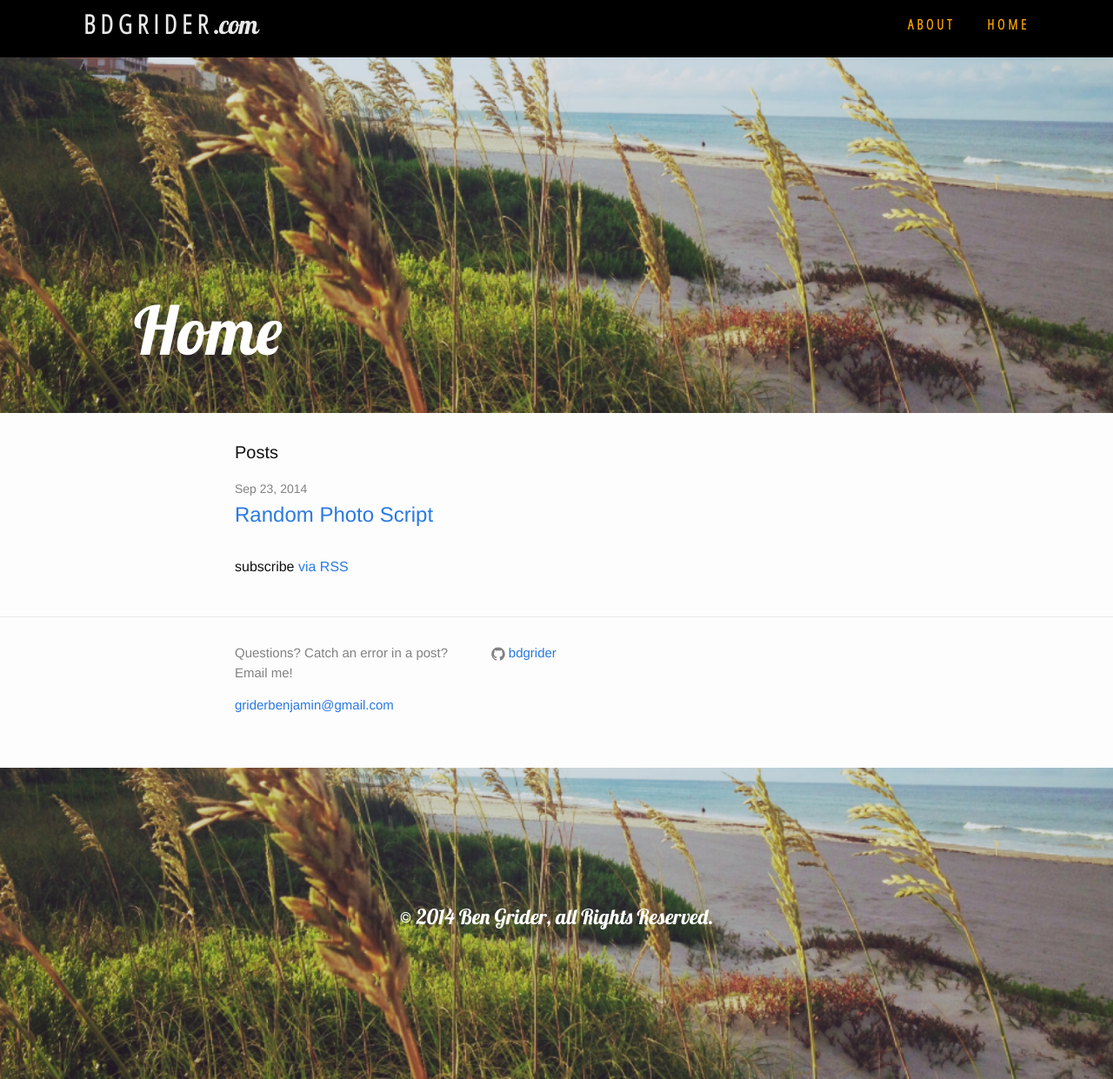
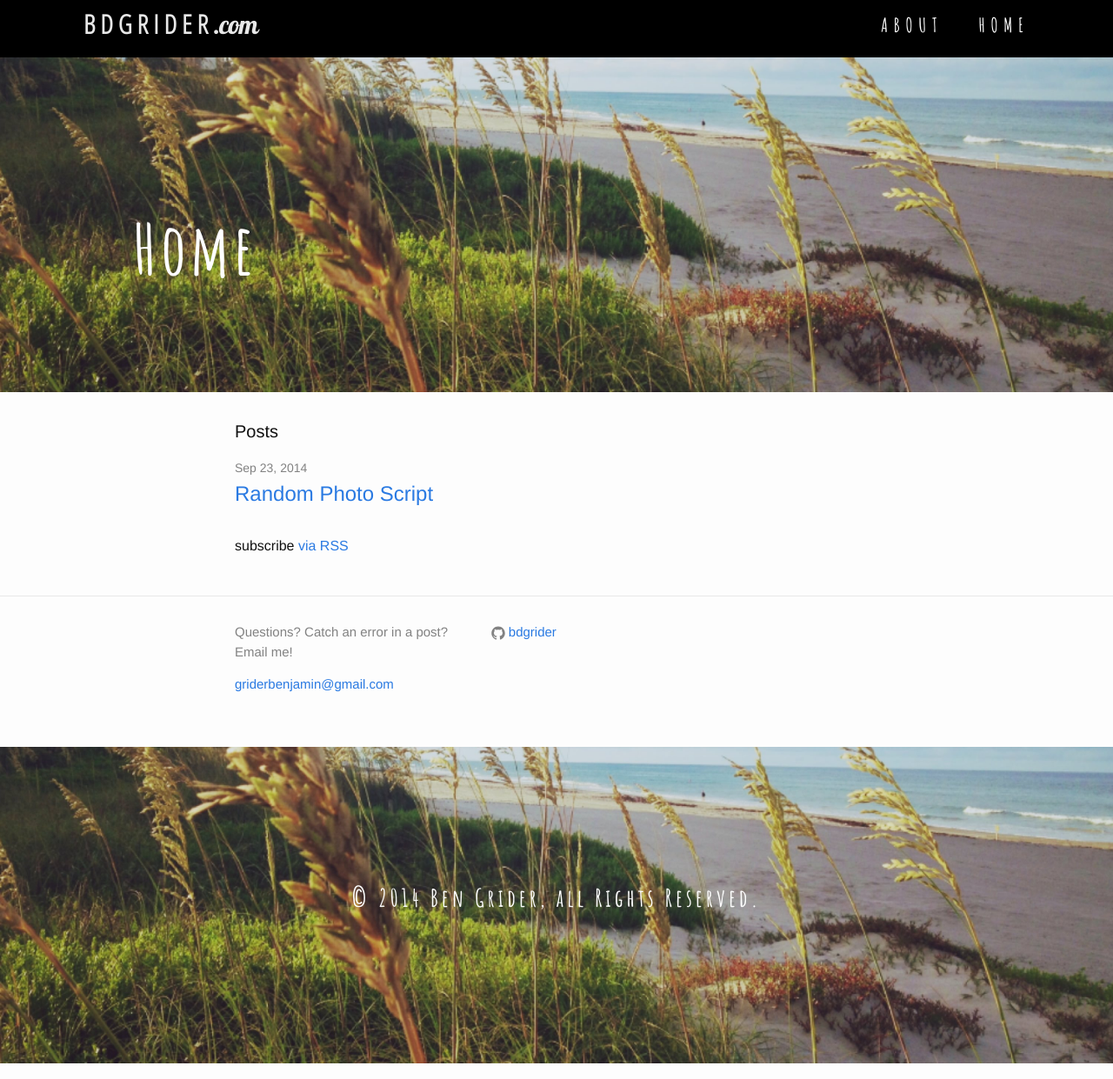
Before and after one commit to b-grider/bdgrider.github.io, a Jekyll site: the page built from index.html, in a window 1280 px wide and 1241 px high. Shown: the whole window at 87% size. Built offline with Jekyll 4.4.1, drawn with Linux system fonts in a browser that asks for light colours; nearby versions of some CDN libraries.

Commit message:
minified photos, changed header fonts

```diff
--- a/Gemfile
+++ b/Gemfile
@@ -2,9 +2,10 @@ source 'https://rubygems.org'
 
 require 'json'
 require 'open-uri'
-require 'rouge'
+#require 'rouge'
 require 'rbconfig'
 
-gem 'pygments.rb', '0.5.0'
+#gem 'pygments.rb', '0.5.0'
 versions = JSON.parse(open('https://pages.github.com/versions.json').read)
 gem 'github-pages', versions['github-pages']
+gem 'rouge', '1.7.4'
--- a/_config.yml
+++ b/_config.yml
@@ -9,4 +9,4 @@ github_username: bdgrider
 
 # Build settings
 markdown: kramdown
-highlighter: pygments
+highlighter: rouge
--- a/_includes/head.html
+++ b/_includes/head.html
@@ -11,6 +11,7 @@
     <link rel="canonical" href="{{ page.url | replace:'index.html','' | prepend: site.baseurl | prepend: site.url }}">
     <link href='http://fonts.googleapis.com/css?family=Open+Sans+Condensed:300' rel='stylesheet' type='text/css'>
     <link href='http://fonts.googleapis.com/css?family=Lobster' rel='stylesheet' type='text/css'>
+    <link href='http://fonts.googleapis.com/css?family=Amatic+SC:700' rel='stylesheet' type='text/css'>
 
     <script src="//ajax.googleapis.com/ajax/libs/jquery/2.1.1/jquery.min.js"></script>
     <script src="/assets/scripts.js"></script>
--- a/_layouts/default.html
+++ b/_layouts/default.html
@@ -8,12 +8,14 @@
 
   <body>
  <section id="siteBanner" class="site-banner1">
- <br>
- <br>
- <br>
- <br>
- <br>
-  <h1 style="color:white; font-family:'Lobster';text-align:center;font-size:6.0vw;float:left;"> {{page.title}}{{post.title}} </h1>
+  <br>
+    <div class="titleBox">
+      <h1 id="pageTitle" style="color:white; font-family:'Amatic SC';text-align:center;font-size:5.0em;float:left;letter-spacing:5px;"> {{page.title}}{{post.title}} </h1>
+  </div>
+  <br>
+  <br>
+  <br>
+
 </section>
 
     {% include header.html %}
@@ -27,7 +29,7 @@
     {% include footer.html %}
 
     <section id="siteBannerBottom" class="site-banner1">
- <p style="font-family:'Lobster';font-size:1.5em;color:white;text-align:center;">© 2014 Ben Grider, all Rights Reserved.</p>
+ <p style="font-family:'Amatic SC';font-size:1.75em;color:white;text-align:center;letter-spacing:4px;">© 2014 Ben Grider, all Rights Reserved.</p>
   <!--<h1 style="color:white; font-family:'Lobster';text-align:center;font-size:6.0vw;float:left;"> {{page.title}}{{post.title}} </h1>-->
 </section>
 
--- a/_sass/_layout.scss
+++ b/_sass/_layout.scss
@@ -64,16 +64,17 @@
     &,
     &:visited {
         color: $grey-color-light;    /*$grey-color-dark*/
-        font-family: 'Open Sans Condensed'
+        font-family: 'Amatic SC'        /*Open Sans Condensed*/
     }
 }
 
 .site-nav {
     float: right;
     line-height: 56px;
-    font-family: Open Sans Condensed;
+    font-family: 'Amatic SC';       /*Open Sans Condensed*/
     text-transform:uppercase;
-    letter-spacing:0.3vw;
+    letter-spacing:0.3em;
+    font-size:1.4em;
     font-weight:bold;
 
     .menu-icon {
@@ -82,7 +83,7 @@
     }
 
     .page-link {
-        color: orange;  /*$text-color*/
+        color: white;  /*$text-color*/
         line-height: $base-line-height;
 
         // Gaps between nav items, but not on the first one
@@ -93,17 +94,21 @@
     }
 
     .page-link:hover {
-        color:white;
+        color:orange;
     }
 
     @include media-query($on-palm) {
         position: absolute;
         top: 9px;
         right: 30px;
-        background-color: $background-color;
+        background-color: black;    /*$background-color*/
         border: 1px solid $grey-color-light;
         border-radius: 5px;
         text-align: right;
+
+        #pageTitle {
+        font-size:3.0em;
+        }
 
         .menu-icon {
             display: block;
@@ -119,7 +124,7 @@
                 height: 15px;
 
                 path {
-                    fill: $grey-color-dark;
+                    fill: white;             /*$grey-color-dark;*/
                 }
             }
         }
@@ -135,6 +140,7 @@
         }
 
         .page-link {
+            color:white;
             display: block;
            /* padding: 5px 10px;*/
         }
```
Also changed, not shown: assets/scripts.js (+0 -43 lines), Gemfile.lock, assets/4.jpg, assets/6.jpg, assets/bryce1.jpg, assets/sanfrancisco_selfie.jpg, 5 other files.
